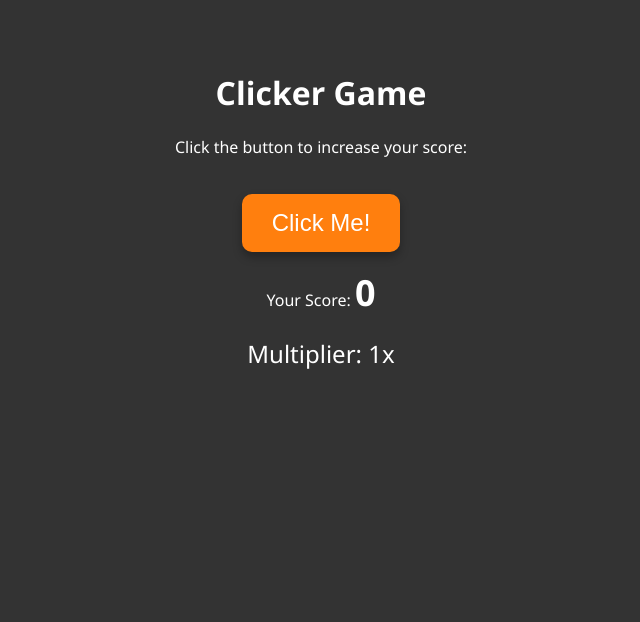
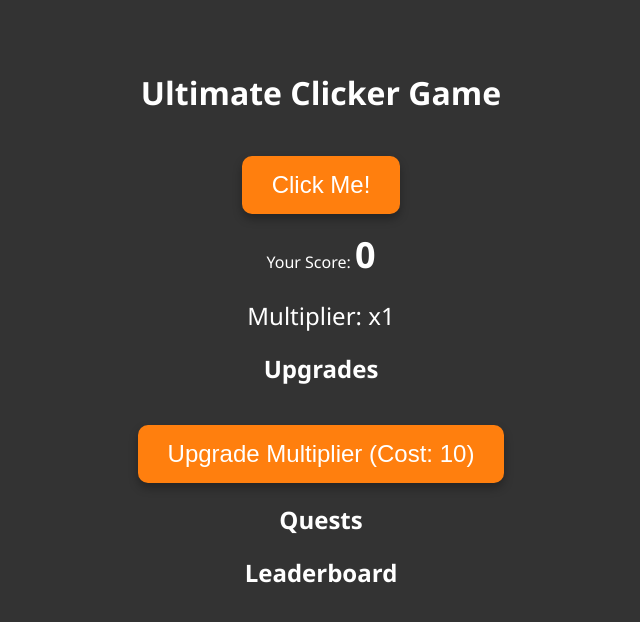
Before and after one commit to salah19743/game.github.io, a plain HTML site: page index.html in a window 1280 px wide. Shown: the whole page, without its empty margins (319-959 px from the left). Drawn offline with Linux system fonts and the light colour scheme.

Commit message:
Update index.html

```diff
--- a/index.html
+++ b/index.html
@@ -3,19 +3,36 @@
 <head>
   <meta charset="UTF-8">
   <meta name="viewport" content="width=device-width, initial-scale=1.0">
-  <title>Clicker Game</title>
+  <title>Ultimate Clicker Game</title>
   <link rel="stylesheet" href="styles.css">
 </head>
 <body>
   <div class="container">
-    <h1>Clicker Game</h1>
-    <p>Click the button to increase your score:</p>
-    <button id="clickButton">Click Me!</button>
-    <p>Your Score: <span id="score">0</span></p>
-    <div id="multiplier">Multiplier: <span id="multiplierValue">1</span>x</div>
+    <h1>Ultimate Clicker Game</h1>
+    <div class="game-area">
+      <button id="clickButton">Click Me!</button>
+      <p>Your Score: <span id="score">0</span></p>
+      <div id="multiplier">Multiplier: x1</div>
+      <div id="upgradeArea">
+        <h2>Upgrades</h2>
+        <button id="upgradeBtn">Upgrade Multiplier (Cost: 10)</button>
+      </div>
+      <div id="questArea">
+        <h2>Quests</h2>
+        <ul id="questList">
+          <!-- Quests will be populated dynamically -->
+        </ul>
+      </div>
+    </div>
+    <div class="leaderboard">
+      <h2>Leaderboard</h2>
+      <ol id="leaderboardList">
+        <!-- Leaderboard will be populated dynamically -->
+      </ol>
+    </div>
   </div>
 
-  <audio id="clickSound" src="click_sound.mp3"></audio>
+  <audio id="clickSound" src="click-sound.mp3"></audio>
 
   <script src="script.js"></script>
 </body>
```
